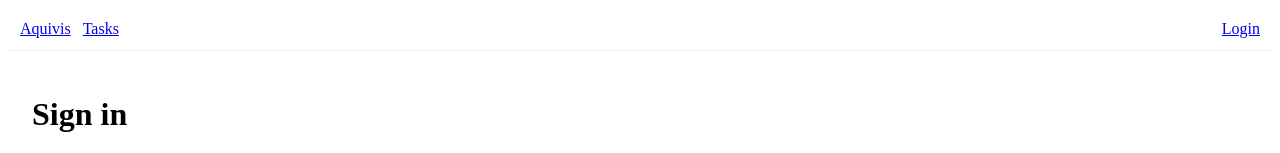
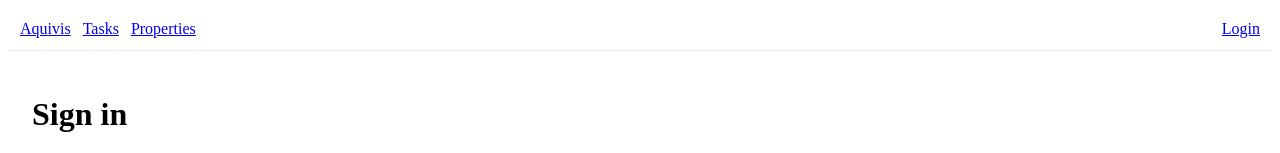
Before and after one commit to cmaclennan/aquivis-v5, a Next.js app in the folder apps/web/: page /login in a window 1280 px wide. Shown: the top 153 px of the page. Built offline with nearby package versions, Linux system fonts and the light colour scheme; no server answers.

Commit message:
fix(routes): correct login link and add Properties nav; fix import path

```diff
--- a/apps/web/app/(auth)/login/page.tsx
+++ b/apps/web/app/(auth)/login/page.tsx
@@ -1,6 +1,6 @@
 'use client';
 import { useState } from 'react';
-import { supabase } from '../../../lib/supabaseClient';
+import { supabase } from '../../lib/supabaseClient';
 
 export default function LoginPage() {
   const [email, setEmail] = useState('');
--- a/apps/web/app/layout.tsx
+++ b/apps/web/app/layout.tsx
@@ -12,6 +12,7 @@ export default function RootLayout({ children }: { children: React.ReactNode })
         <header style={{ display: 'flex', gap: 12, padding: 12, borderBottom: '1px solid #eee' }}>
           <a href="/">Aquivis</a>
           <a href="/tasks">Tasks</a>
+          <a href="/properties">Properties</a>
           <div style={{ marginLeft: 'auto' }}>
             {/* @ts-expect-error Server does not know client state */}
             <SessionBar />
--- a/apps/web/components/SessionBar.tsx
+++ b/apps/web/components/SessionBar.tsx
@@ -20,7 +20,7 @@ export default function SessionBar() {
     location.href = '/';
   };
 
-  if (!email) return <a href="/(auth)/login">Login</a>;
+  if (!email) return <a href="/login">Login</a>;
   return (
     <div style={{ display: 'flex', gap: 8, alignItems: 'center' }}>
       <span>{email}</span>
```
Also changed, not shown: apps/web/package.json (+6 -2 lines), apps/web/tsconfig.json (added, +35 -0 lines), apps/web/next-env.d.ts (added), 1 other file (tests, documents, lock files or other folders).
